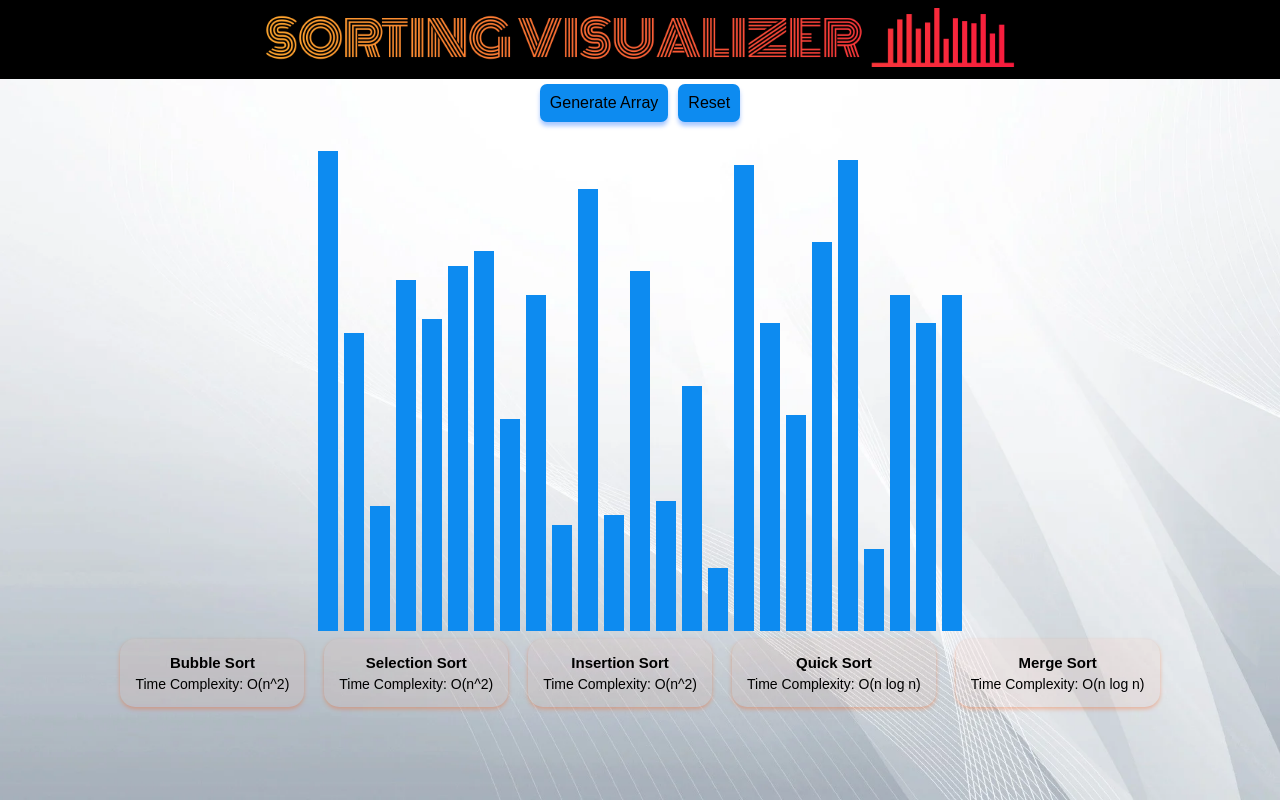
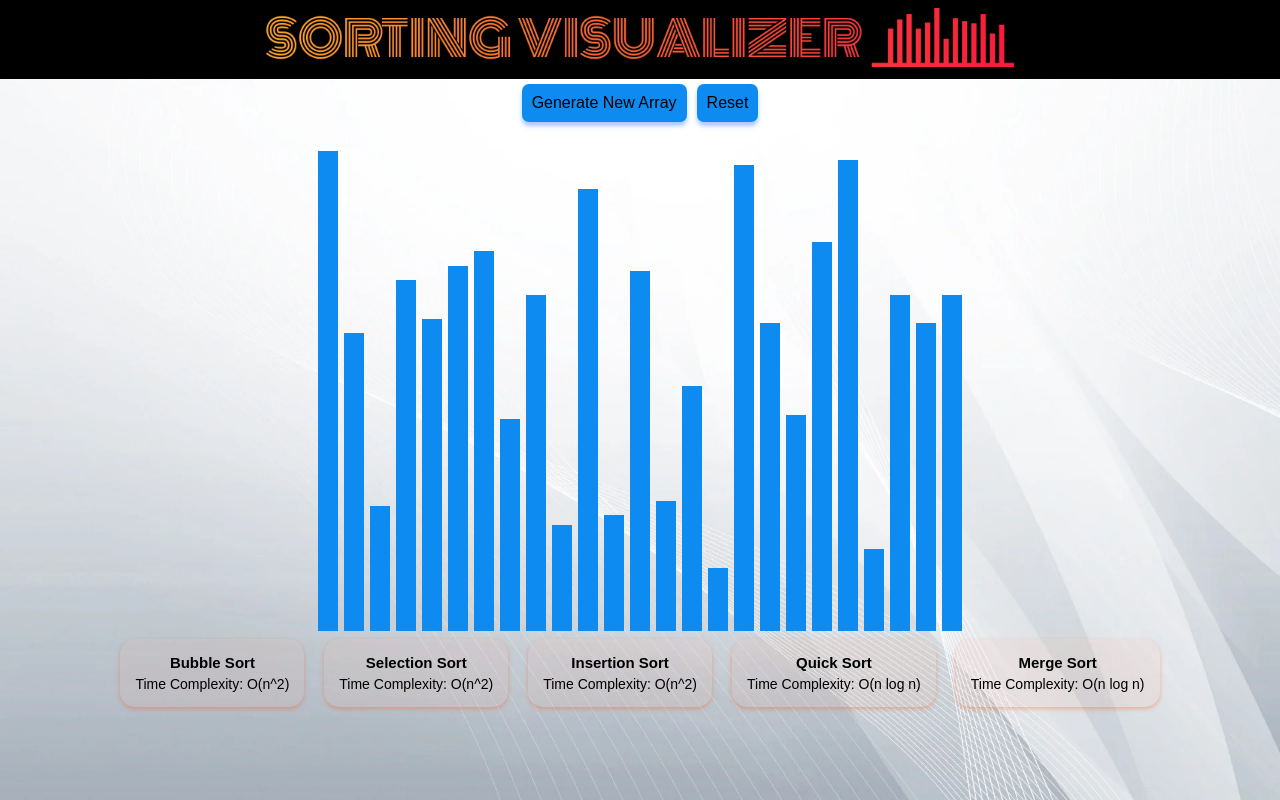
Before and after one commit to SoumyoHalder/Sorting_Visualizer, a plain HTML site: page index.html in a window 1280 px wide. Drawn offline with Linux system fonts and the light colour scheme.

Commit message:
Update index.html
changed button

```diff
--- a/index.html
+++ b/index.html
@@ -13,7 +13,7 @@
   </div>
   <div class="main">
     <div id="button-container">
-      <button id="generate-array">Generate Array</button>
+      <button id="generate-array">Generate New Array</button>
       <button id="reset-array">Reset</button>
     </div>
 
```
